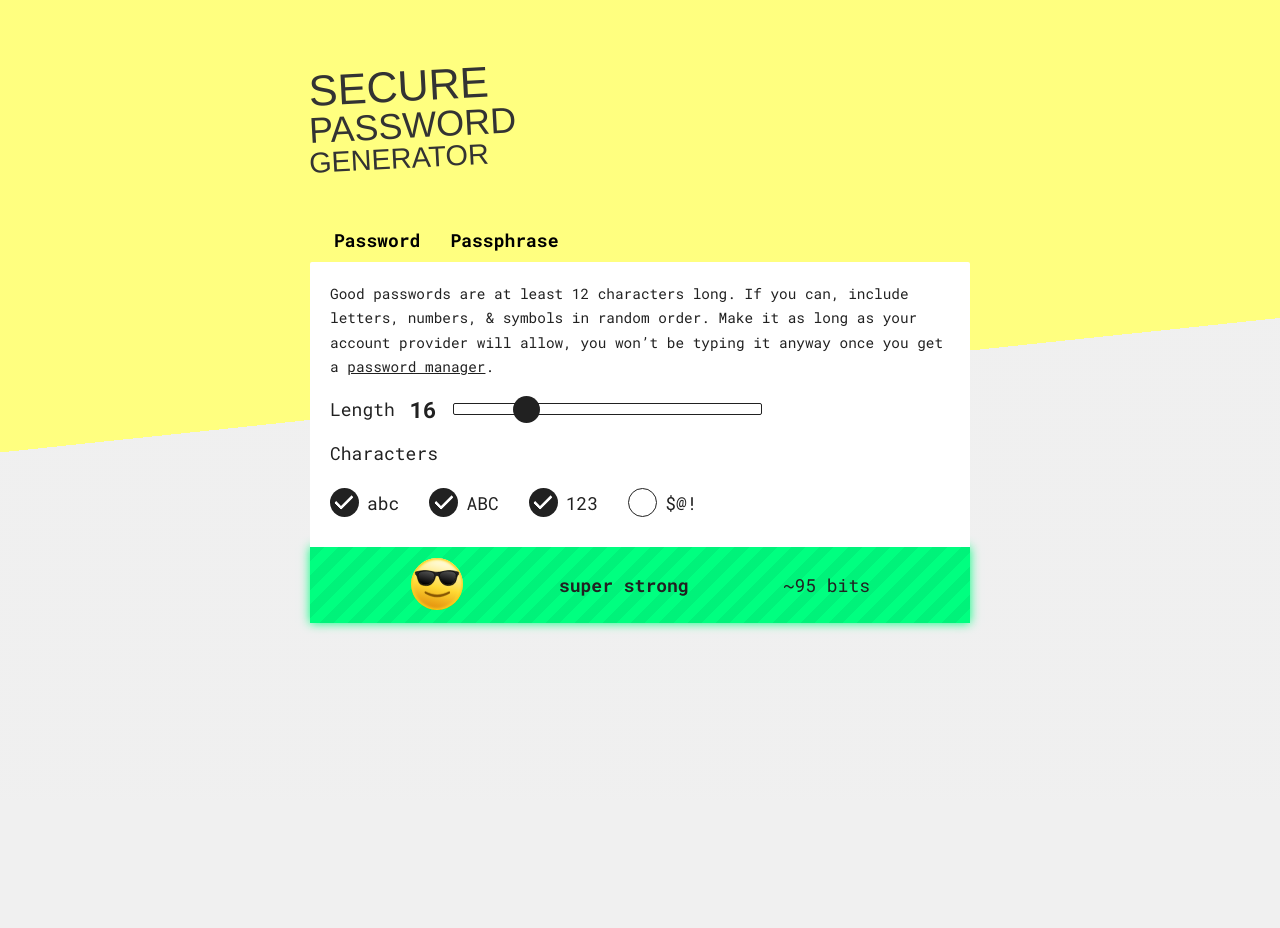
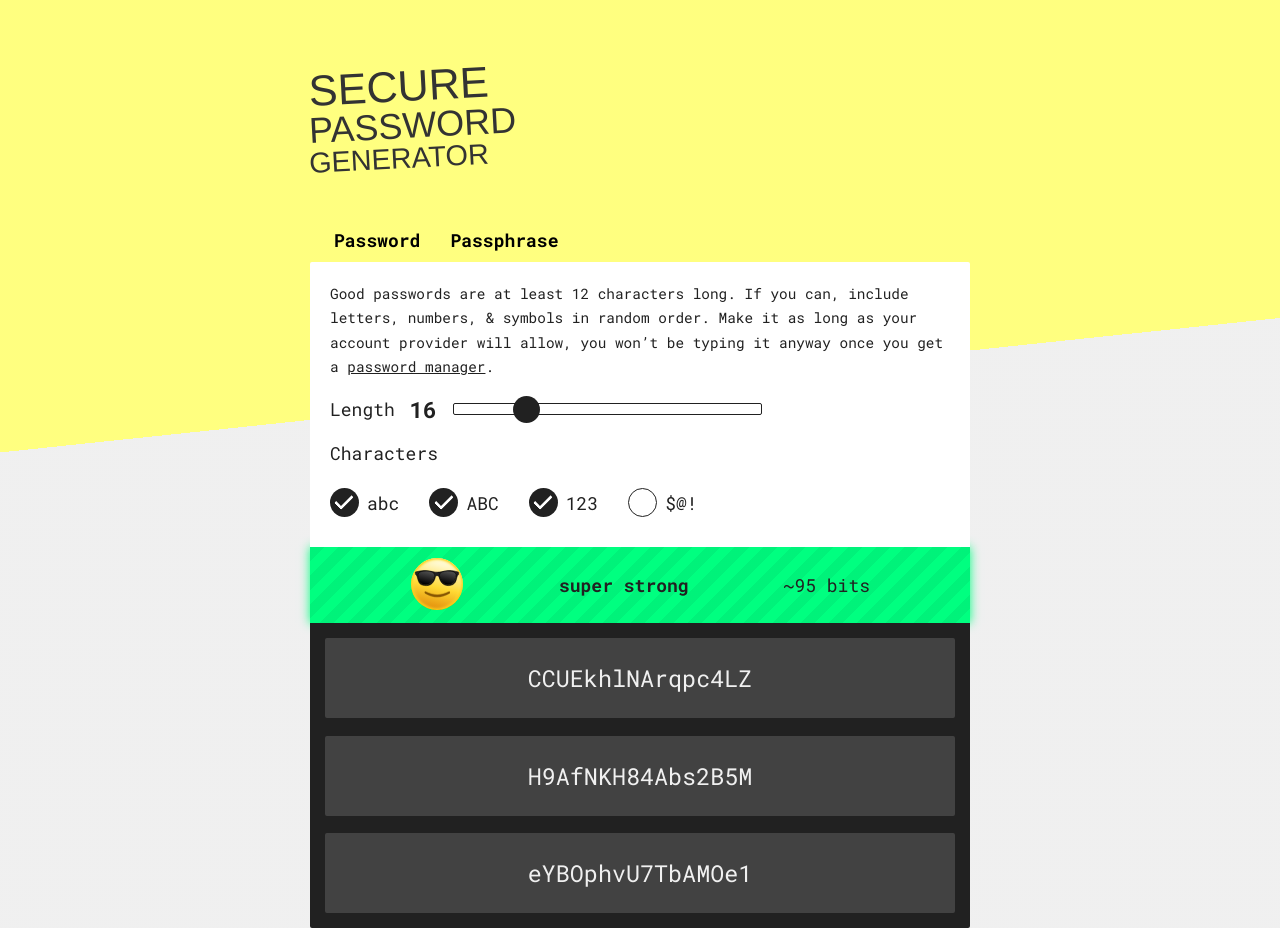
Before and after one commit to davidinoa/password-generator, a Next.js app: page / in a window 1280 px wide. Before the commit the page ends 800 px from the top, so only its background shows below. Built offline with nearby package versions, Linux system fonts and the light colour scheme; a web font is replaced by a local one.

Commit message:
Display generated secrets

```diff
--- a/package.json
+++ b/package.json
@@ -13,6 +13,7 @@
     "@types/react": "18.2.22",
     "@types/react-dom": "18.2.7",
     "autoprefixer": "10.4.16",
+    "copy-to-clipboard": "^3.3.3",
     "eslint": "8.49.0",
     "eslint-config-next": "13.5.2",
     "next": "13.5.2",
--- a/src/app/page.tsx
+++ b/src/app/page.tsx
@@ -10,8 +10,14 @@ import ChoiceToggle from '@/components/ChoiceToggle'
 import useLocalStorage from '@/hooks/useLocalStorage'
 import Header from '@/components/Header'
 import { media } from '@/styles/helpers'
-import { getEntropy } from '@/lib/cryptoLogic'
-import StrengthMeter from '@/components/StrengthMeter'
+import {
+  generatePassphrases,
+  generatePasswords,
+  getEntropy,
+} from '@/lib/cryptoLogic'
+import { useCallback, useEffect, useState } from 'react'
+import Secrets from '@/components/Secrets'
+import dynamic from 'next/dynamic'
 
 const Styles = styled.div`
   margin: 0 auto;
@@ -20,12 +26,20 @@ const Styles = styled.div`
   `}
 `
 
-export default function Home() {
+const StrengthMeter = dynamic(() => import('@/components/StrengthMeter'), {
+  ssr: false,
+})
+
+function Home() {
   const [mode, setMode] = useLocalStorage<Mode>(localStorageKeys.mode, modes.PW)
   const [params, setParams] = useLocalStorage<TParams>(
     localStorageKeys.params,
     initParams
   )
+  const [outputs, setOutputs] = useState<Record<Mode, string[]>>({
+    [modes.PW]: [],
+    [modes.PP]: [],
+  })
 
   const entropy = getEntropy(params, mode)
 
@@ -58,6 +72,26 @@ export default function Home() {
     }))
   }
 
+  const generate = useCallback(() => {
+    // TODO: fix this
+    const generateFunction =
+      mode === modes.PW
+        ? () => generatePasswords(3, params.password)
+        : () => generatePassphrases(3, params.passphrase)
+
+    setOutputs((prev) => {
+      return {
+        ...prev,
+        [mode]: generateFunction(),
+      }
+    })
+  }, [mode, params])
+
+  // TODO: fix this
+  useEffect(() => {
+    generate()
+  }, [generate])
+
   return (
     <ThemeProvider theme={theme}>
       <GlobalStyles />
@@ -71,8 +105,13 @@ export default function Home() {
           />
           <Params mode={mode} values={params} onChange={handleInputChange} />
           <StrengthMeter entropy={entropy} />
+          <Secrets outputs={outputs[mode]} />
         </main>
       </Styles>
     </ThemeProvider>
   )
 }
+
+export default dynamic(() => Promise.resolve(Home), {
+  ssr: false,
+})
--- /dev/null
+++ b/src/components/Secrets.tsx
@@ -0,0 +1,138 @@
+import { useState, useRef, useEffect, ReactNode } from 'react'
+import copy from 'copy-to-clipboard'
+import styled from 'styled-components'
+import { media } from '@/styles/helpers'
+import SecretString from '@/components/common/SecretString'
+import { Theme } from '@/types'
+
+type StylesProps = {
+  theme: Theme
+}
+
+const Styles = styled.div<StylesProps>`
+  background: ${(p) => p.theme.colors.offBlack};
+  color: ${(p) => p.theme.colors.offWhite};
+  margin: 0 -2rem 1.5rem;
+  padding: 2rem;
+  ${media.tablet`
+    padding: 1.5rem;
+    border-radius: 0 0 ${(p: StylesProps) => p.theme.borderRadius} ${(
+    p: StylesProps
+  ) => p.theme.borderRadius};
+    margin: 0;
+  `}
+`
+
+type SecretStylesProps = {
+  length: number
+  className?: string
+}
+
+const SecretStyles = styled.div<SecretStylesProps>`
+  font-family: ${(p) => p.theme.fontFamilyFixed};
+  margin-bottom: 0.75em;
+  font-size: ${(p) =>
+    p.length < 14 ? '1.75em' : p.length > 38 ? '1.1em' : '1.3em'};
+  height: ${(p) => (p.length < 14 ? '6rem' : p.length > 22 ? '10rem' : '8rem')};
+  ${media.tablet`
+    font-size: ${(p: SecretStylesProps) =>
+      p.length < 14 ? '1.75em' : p.length > 35 ? '1.1em' : '1.3em'};
+    height: ${(p: SecretStylesProps) => (p.length < 14 ? '6rem' : '8rem')};
+  `}
+  line-height: 1.2;
+  padding: 0 1rem;
+  background: hsla(0, 0%, 100%, 0.15);
+  border-radius: ${(p) => p.theme.borderRadius};
+  position: relative;
+  transition: all 300ms;
+  display: flex;
+  align-items: center;
+  justify-content: center;
+  text-align: center;
+  overflow-wrap: break-word;
+  word-break: break-word;
+  &:last-child {
+    margin-bottom: 0;
+  }
+  &:hover {
+    cursor: copy;
+    background: hsla(0, 0%, 100%, 0.25);
+  }
+  &:before {
+    content: 'Copied!';
+    display: flex;
+    color: ${(p) => p.theme.colors.offWhite};
+    font-weight: bold;
+    align-items: center;
+    justify-content: center;
+    width: 100%;
+    height: 100%;
+    position: absolute;
+    top: 0;
+    left: 0;
+    pointer-events: none;
+    opacity: 0;
+    transition: opacity 300ms;
+  }
+  &.notify {
+    color: hsla(0, 0%, 100%, 0.08);
+  }
+  &.notify:before {
+    opacity: 1;
+  }
+`
+
+type SecretProps = {
+  children: ReactNode
+  copyValue: string
+  length: number
+}
+
+const Secret = ({ children, copyValue, length }: SecretProps) => {
+  const [copied, setCopied] = useState(false)
+  const timer = useRef<number | null>(null)
+
+  const copyAndNotify = () => {
+    copy(copyValue)
+    setCopied(true)
+    if (!timer.current) {
+      timer.current = window.setTimeout(() => {
+        setCopied(false)
+        timer.current = null
+      }, 2000)
+    }
+  }
+
+  useEffect(() => {
+    return () => {
+      timer.current && window.clearTimeout(timer.current)
+    }
+  }, [])
+
+  return (
+    <SecretStyles
+      onClick={copyAndNotify}
+      className={copied ? 'notify' : ''}
+      title="Click to copy"
+      length={length}
+    >
+      {children}
+    </SecretStyles>
+  )
+}
+
+type SecretsProps = {
+  outputs: string[]
+}
+
+export default function Secrets({ outputs }: SecretsProps) {
+  return (
+    <Styles>
+      {outputs.map((secret) => (
+        <Secret key={secret} copyValue={secret} length={secret.length}>
+          <SecretString>{secret}</SecretString>
+        </Secret>
+      ))}
+    </Styles>
+  )
+}
--- a/src/components/StrengthMeter.tsx
+++ b/src/components/StrengthMeter.tsx
@@ -7,7 +7,6 @@ import useTheme from '@/hooks/useTheme'
 import CoolFace from '@/images/cool.svg'
 import HappyFace from '@/images/smile.svg'
 import NervousFace from '@/images/eek.svg'
-import { type } from 'os'
 
 const Styles = styled.div`
   display: flex;
--- a/src/components/common/SecretString.tsx
+++ b/src/components/common/SecretString.tsx
@@ -1,4 +1,4 @@
-import React, { useCallback, useEffect } from 'react'
+import { useCallback, useEffect } from 'react'
 import { animated, useSpring } from 'react-spring'
 import { generatePassword } from '@/lib/cryptoLogic'
 
@@ -85,7 +85,7 @@ export default function SecretString({
   }, [scramble])
 
   return (
-    <animated.span onClick={scramble}>
+    <animated.span onClick={scramble} suppressHydrationWarning>
       {spring.chars.to((...charCodes) =>
         convertToString(charCodes, alphaNumeric)
       )}
```
Also changed, not shown: 1 other file (tests, documents, lock files or other folders).
